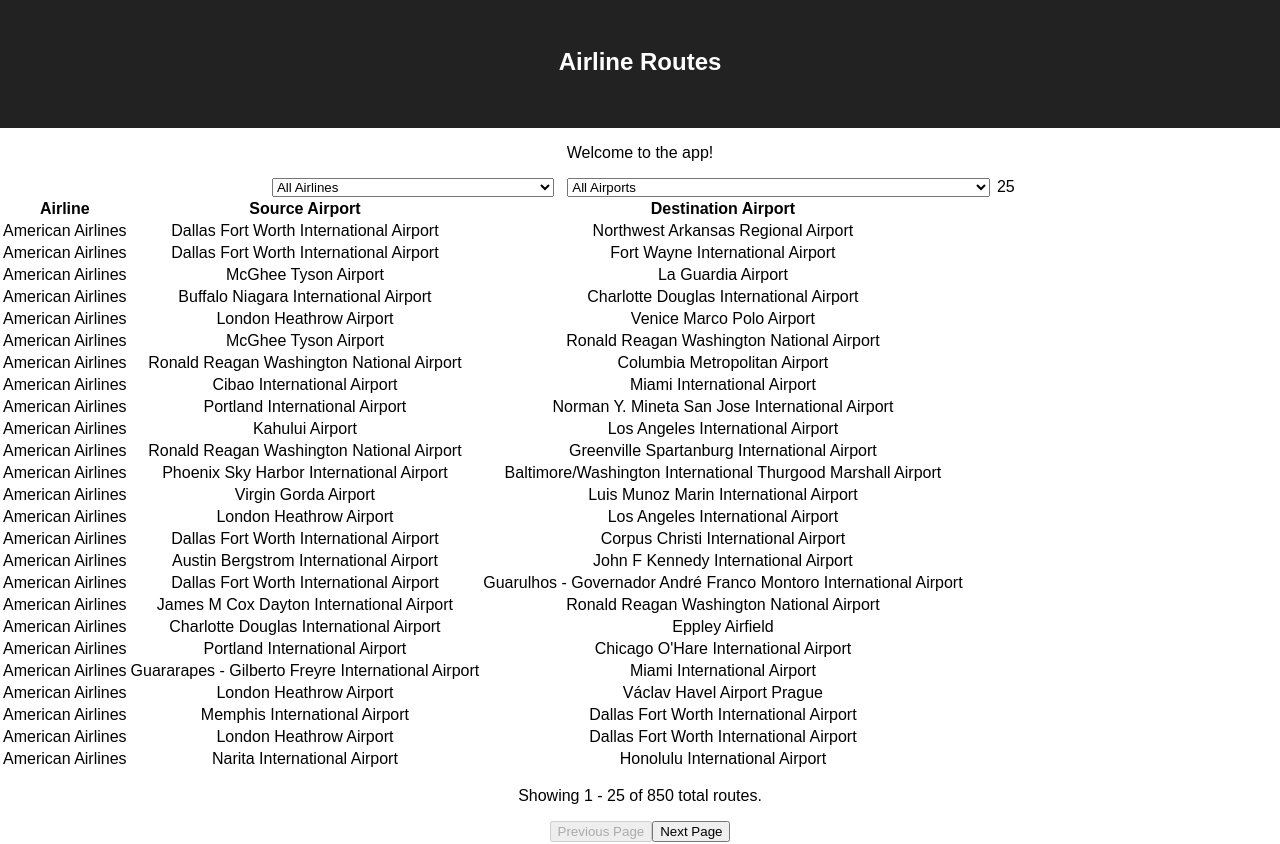
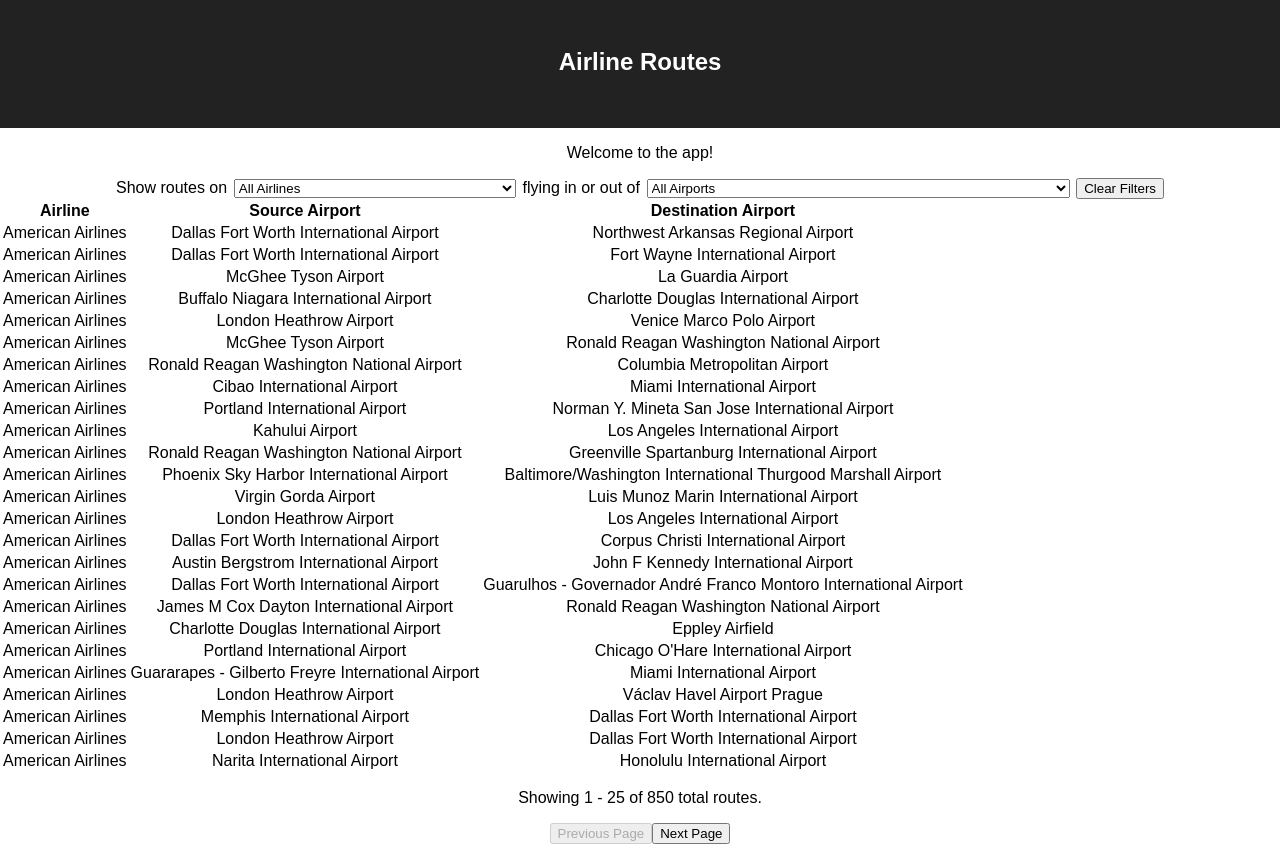
Before and after one commit to leahgarrison/airlines, a React (Create React App) app in the folder airlines_boilerplate/: page / in a window 1280 px wide. Built offline with nearby package versions, Linux system fonts and the light colour scheme.

Commit message:
completed step 9, clear filters button

```diff
--- a/airlines_boilerplate/src/App.js
+++ b/airlines_boilerplate/src/App.js
@@ -37,14 +37,7 @@
     }
 
   }
-  // const getFilteredRoutes = (selectedAirline = null, selectedAirport = null) => {
-  //   let selectedRoutes;
-  //   if (selectedAirline === null && selectedAirline === null) selectedRoutes = routes;
-  //   if (selectedAirline !== null) selectedRoutes = filterRoutesByAirline(selectedAirline)
-  //   console.log(selectedAirport)
-  //   if (selectedAirport !== null) selectedRoutes = filterRoutesByAirport(selectedAirport)
-  //   updateDisplayedRoutes(selectedRoutes)
-  // }
+
 
   // format property; returns a string:
   // we get the data from routes?
@@ -58,7 +51,6 @@
   // property; "src": "srcCode"
   // we pass the Table the routes as the row data?
   function formatValue(property, value) {
-    console.log(value)
     if (property === 'airline') {
       return getAirlineById(value).name
     } else if (property === 'src' || property === 'dest') {
@@ -80,6 +72,14 @@
     updateDisplayedRoutes([...filterRoutesByAirport(selection.value)])
   }
 
+  function clearFilters(event) {
+    event.preventDefault()
+    updateSelectedAirport(null)
+    updateSelectedAirline(null)
+    updateDisplayedRoutes([...routes])
+  }
+
+
 
   return (
     <div className="app">
@@ -92,13 +92,14 @@
         </p>
         <Select
           options={allAirlines} valueKey="id" titleKey="name"
-          allTitle="All Airlines" value="" onSelect={handleSelectedAirline}
+          allTitle="All Airlines" value="" onSelect={handleSelectedAirline} labelText="Show routes on"
         />
         <Select
           options={allAirports} valueKey="id" titleKey="name"
-          allTitle="All Airports" value="" onSelect={handleSelectedAirport}
+          allTitle="All Airports" value="" onSelect={handleSelectedAirport} labelText="flying in or out of"
         />
-        <FlightsTable className="routes-table" columns={columns} rows={displayedRoutes} format={formatValue} perPage={perPage} />
+
+        <FlightsTable className="routes-table" columns={columns} rows={displayedRoutes} format={formatValue} perPage={perPage} clearFilters={clearFilters} />
       </section>
     </div>
   )
--- a/airlines_boilerplate/src/components/FlightsTable.js
+++ b/airlines_boilerplate/src/components/FlightsTable.js
@@ -1,6 +1,7 @@
 import React, { Component, useState } from 'react';
 import FlightsTableRow from './FlightsTableRow';
 import Button from './Button';
+import ResetButton from './ResetButton';
 // import { routes, airlines, airports } from '../data.js'
 
 
@@ -20,8 +21,7 @@
       1-25 -> add perPage
 */
 
-const FlightsTable = ({ columns, rows, format, perPage }) => {
-  // const [pageNumber, updatePageNumber] = useState(1)
+const FlightsTable = ({ columns, rows, format, perPage, clearFilters }) => {
   const [lastRowIndex, updateLastRowIndex] = useState(perPage - 1)
   const [startRowIndex, updateStartRowIndex] = useState(0)
   let currentRows = rows.slice(startRowIndex, lastRowIndex + 1)
@@ -46,9 +46,15 @@
     currentRows = rows.slice(startRowIndex, lastRowIndex + 1)
   }
 
+  const resetDisplayedRoutes = (event) => {
+    currentRows = rows
+    updateStartRowIndex(0)
+    updateLastRowIndex(perPage - 1)
+  }
+
   return (
     <>
-      {lastRowIndex + 1}
+      <ResetButton title="Clear Filters" onClick={clearFilters} resetStartIndex={updateStartRowIndex} resetLastIndex={updateLastRowIndex} disabled={false} perPage={perPage} />
       <table>
         <thead>
           <tr>
--- /dev/null
+++ b/airlines_boilerplate/src/components/ResetButton.js
@@ -0,0 +1,18 @@
+import React, { Component, useState } from 'react';
+
+
+const ResetButton = ({ title, onClick, disabled, resetStartIndex, resetLastIndex, perPage }) => {
+  const resetRows = (event) => {
+    event.preventDefault()
+    resetStartIndex(0)
+    resetLastIndex(perPage - 1)
+    onClick(event)
+  }
+  return (
+    <button disabled={disabled} onClick={resetRows}>
+      {title}
+    </button>
+  )
+}
+
+export default ResetButton
--- a/airlines_boilerplate/src/components/Select.js
+++ b/airlines_boilerplate/src/components/Select.js
@@ -1,10 +1,12 @@
 import React, { useState } from 'react'
 
-const Select = ({ options, onSelect, valueKey, titleKey, allTitle }) => {
+const Select = ({ options, onSelect, valueKey, titleKey, allTitle, labelText }) => {
   options.unshift(titleKey)
+  const id = allTitle + '-select'
   return (
     <>
-      <select onChange={onSelect}>{options.map((option, index) => {
+      <label for={id}>{labelText}</label>
+      <select id={id} onChange={onSelect}>{options.map((option, index) => {
         if (index === 0) {
           return <option key={index} selected disabled>{allTitle}</option>
         } else {
```
